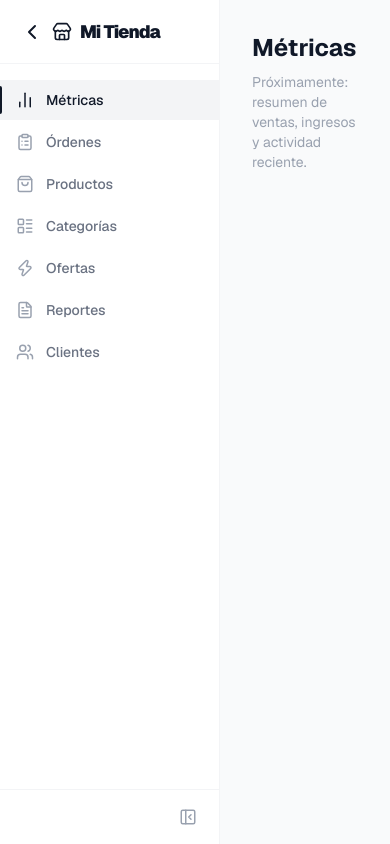
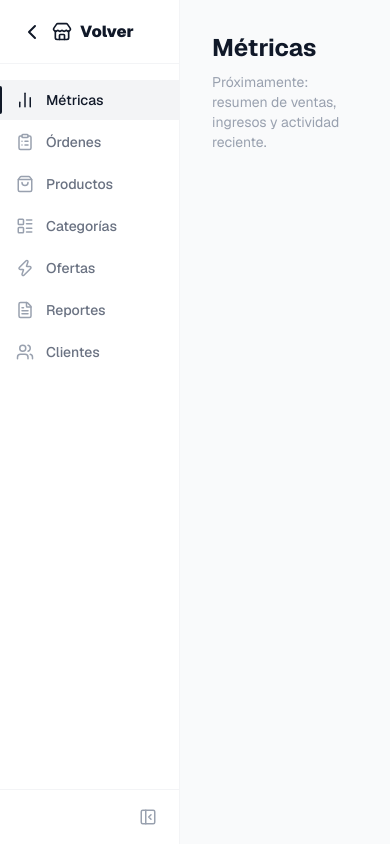
Before and after one commit to FrankNev/ecommerce-frontend, a Next.js app: page /admin/metrics in a window 390 px wide. Built offline with nearby package versions, Linux system fonts and the light colour scheme; no server answers; sample sign-in values are in the browser's storage.

Commit message:
fix: Mejora en la responsividad del sidebar

```diff
--- a/src/components/admin/AdminSidebar.jsx
+++ b/src/components/admin/AdminSidebar.jsx
@@ -33,8 +33,8 @@ export default function AdminSidebar() {
 
   return (
     <aside
-      className="relative flex flex-col h-screen bg-white border-r border-gray-100 shrink-0 transition-all duration-300 ease-in-out"
-      style={{ width: expanded ? '220px' : '60px' }}
+      className="sticky top-0 flex flex-col h-[100dvh] bg-white border-r border-gray-100 shrink-0 transition-all duration-300 ease-in-out z-20"
+      style={{ width: expanded ? '180px' : '60px' }}
     >
       {/* Logo / Brand */}
       <div
@@ -44,12 +44,12 @@ export default function AdminSidebar() {
         {expanded ? (
           <button
             onClick={() => router.push('/')}
-            className="flex items-center gap-2 text-gray-900 hover:text-black transition"
+            className="flex items-center gap-2 text-gray-900 cursor-pointer transition"
           >
             <ChevronLeft />
             <Store size={20} className="shrink-0" />
-            <span className="font-black tracking-tighter text-lg whitespace-nowrap">
-              Mi Tienda
+            <span className="font-black text-md whitespace-nowrap">
+              Volver
             </span>
           </button>
         ) : (
@@ -60,7 +60,7 @@ export default function AdminSidebar() {
       </div>
 
       {/* Nav items */}
-      <nav className="flex-1 py-4 overflow-hidden">
+      <nav className="flex-1 py-4 overflow-y-auto overflow-x-hidden">
         <ul className="space-y-0.5">
           {NAV_ITEMS.map((item) => {
             const Icon = item.icon;
@@ -73,7 +73,7 @@ export default function AdminSidebar() {
                   onClick={() => router.push(item.href)}
                   title={!expanded ? item.label : undefined}
                   className={`
-                    w-full relative flex items-center h-10 text-sm font-medium transition-colors group
+                    w-full relative flex items-center h-10 text-sm font-medium transition-colors cursor-pointer group
                     ${expanded ? 'px-4 gap-3' : 'justify-center'}
                     ${isActive
                       ? 'text-gray-900 bg-gray-100'
```
